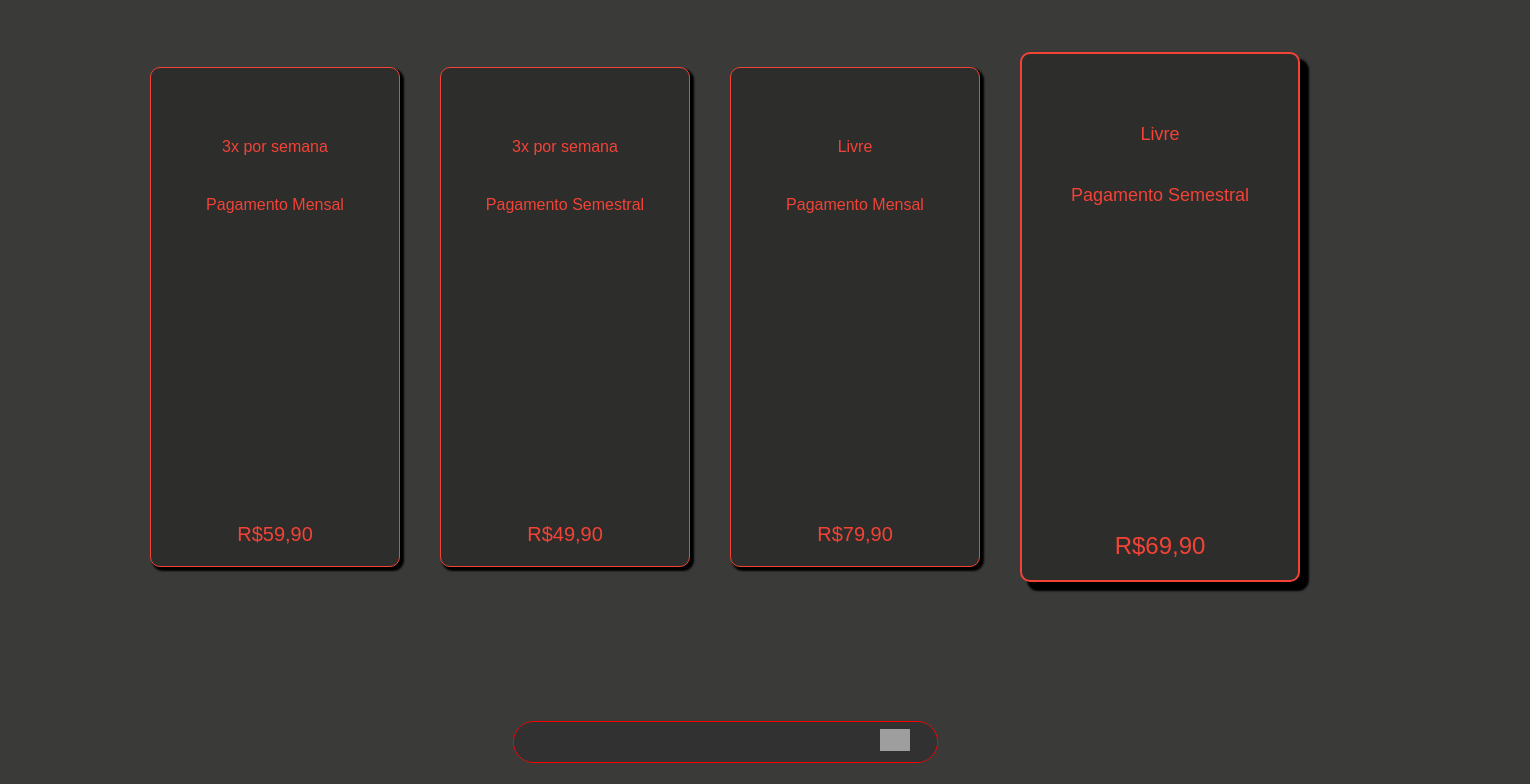
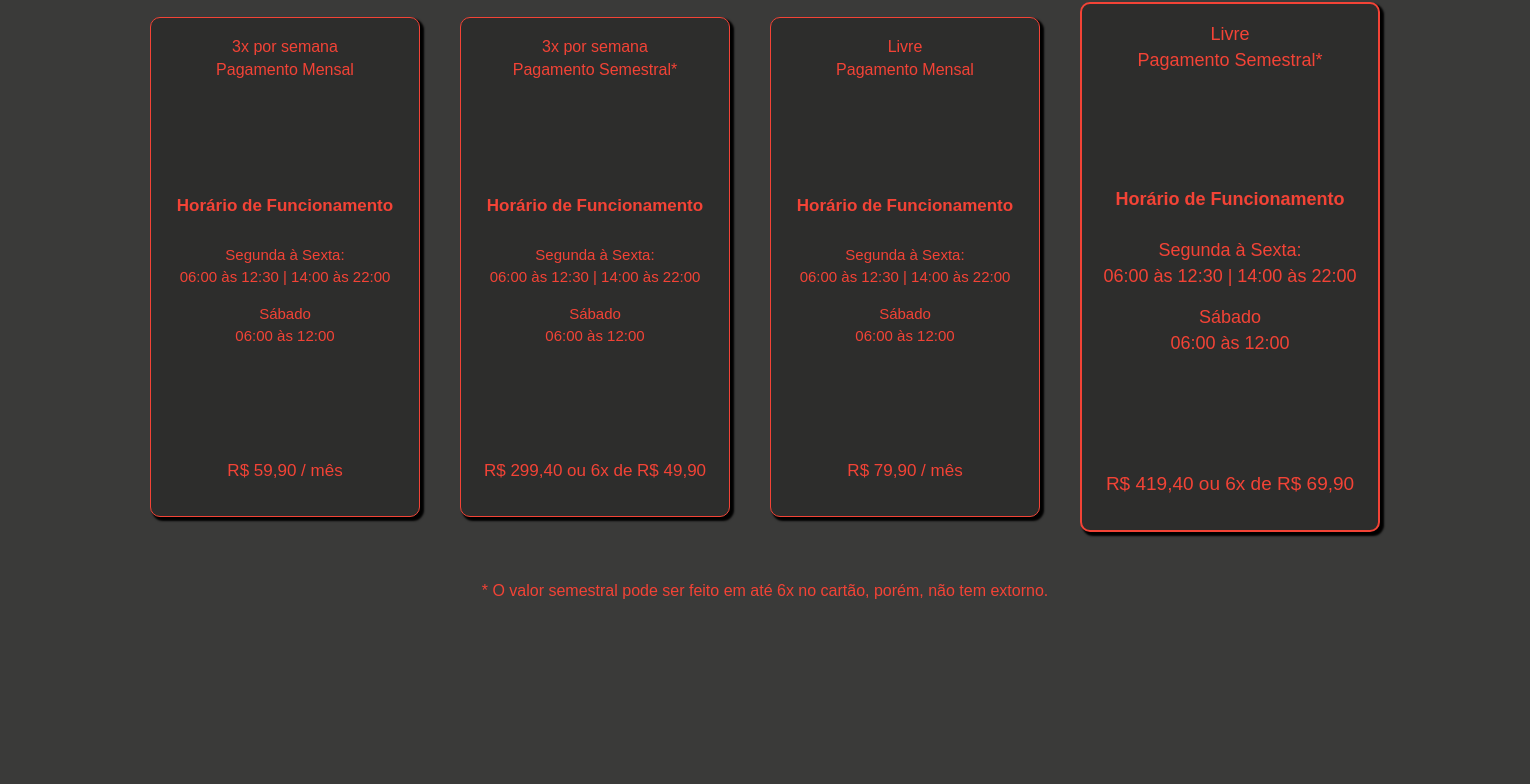
Before and after one commit to TalisDuarte007/academia-red-dragon3, a Next.js app: page / in a window 1280 px wide. Shown: the part 719-1503 px from the top of the page, 1530 px wide, since content can reach past the window. After the commit the page ends 1339 px from the top, so only its background shows below. Built offline with nearby package versions, Linux system fonts and the light colour scheme; grey boxes are pictures that could not be loaded.

Commit message:
iniciei o componente de planos

```diff
--- a/config.json
+++ b/config.json
@@ -1,6 +1,10 @@
 {
     "bg": "https://uploaddeimagens.com.br/images/004/193/227/original/logo.jpg?1669744876",
     "btn": "https://uploaddeimagens.com.br/images/004/193/329/original/haltere.png?1669747700",
+
+    "Textos":{
+        "avisoPagamentoSemestral": "* O valor semestral pode ser feito em até 6x no cartão, porém, não tem extorno."
+    },
 
     "botoes": {
         "instagram": {
@@ -25,23 +29,30 @@
         "3x mensal": {
             "nome": "3x por semana",
             "forma":"Pagamento Mensal",
-            "valor": "R$59,90"
+            "valor": "R$ 59,90 / mês"
 
         },
         "3x semestral": {
             "nome": "3x por semana",
-            "forma":"Pagamento Semestral",
-            "valor": "R$49,90"
+            "forma":"Pagamento Semestral*",
+            "valor": "R$ 299,40 ou 6x de R$ 49,90"
         },
         "Livre mensal": {
             "nome": "Livre",
             "forma":"Pagamento Mensal",
-            "valor": "R$79,90"
+            "valor": "R$ 79,90 / mês"
         },
         "Livre semestral": {
             "nome": "Livre",
-            "forma":"Pagamento Semestral",
-            "valor": "R$69,90"
+            "forma":"Pagamento Semestral*",
+            "valor": "R$ 419,40 ou 6x de R$ 69,90"
         }
+    },
+    "Horarios": {
+        "texto": "Horário de Funcionamento",
+        "semana": "Segunda à Sexta:",
+        "horarioSemana": "06:00 às 12:30 | 14:00 às 22:00",
+        "fimDeSemana": "Sábado",
+        "horarioFimDeSemana": "06:00 às 12:00"
     }
 }
--- a/pages/index.js
+++ b/pages/index.js
@@ -27,8 +27,8 @@ function HomePage() {
                 <Menu config={config} />
                 <StyledMainPage>
                     <Header/>
-                    <Planos config={config.Planos}/>
-                    <SearchBar />
+                    <Planos textos={config.Textos} horarios={config.Horarios} config={config.Planos}/>
+                    {/* <SearchBar /> */}
                     {/* <Timeline exercicios={exercicios}/> */}
                 </StyledMainPage>
 
--- a/src/components/planos/index.js
+++ b/src/components/planos/index.js
@@ -10,24 +10,29 @@ const StyledPlanos = styled.div`
     margin-top: 50px;
     background-color: #3a3a39; // #414343;
     padding: 20px 150px;
-
     p{
         font-size: 40px;
         color: #f34336;
         font-weight: 500;
     }
-    div{
+    .boxPlanos{
         display: flex;
         justify-content: space-between;
         margin-top: 50px;
         gap: 40px;
         align-items: center;
     }
+    .aviso-pagamento--semestral{
+        color: #f34336;
+        margin-top: 50px;
+    }
     .cardPlanos{
+        display: flex;
         flex-direction: column;
         background-color: #2d2d2c;
         box-shadow: 3px 3px 2px 1px black;
-        width: 250px;
+        justify-content: space-between;
+        width: 270px;
         height: 500px;
         border: 0.8px solid #f34336;
         border-radius: 10px;
@@ -39,28 +44,48 @@ const StyledPlanos = styled.div`
             display: flex;
             flex-direction: column;
             align-items: center;
+            gap: 5px;
         }
 
         span{
             color: #f34336;
-            font-size: 16px;
         }
         .preco{
-            font-size: 20px;
+            font-size: 17px;
+            margin-bottom: 15px;
+        }
+        .box-horarios--academia{
+            font-size: 15px;
+        }
+        .titulo-box--horarios{
+            font-size: 17px;
+            font-weight: 600;
+            margin-bottom: 10px;
+        }
+        .dias-box--horarios{
+            margin-top: 15px;
+        }
+        .horarios-box--horarios{
+            font-size: 15px;
         }
     }
     .cardPlanos:last-child{
-        width: 280px;
+        width: 300px;
         height: 530px;
         border: 2px solid #f34336;
-        box-shadow: 8px 8px 2px 1px black;
+        box-shadow: px px 2px 1px black;
+        div{
+            display: flex;
+            flex-direction: column;
+
+        }
 
         span{
             font-size: 18px;
         }
 
         .preco{
-            font-size: 24px;
+            font-size: 19px;
             font-weight: 500;
         }
     }
@@ -73,7 +98,7 @@ export default function Planos(props) {
     return(
          <StyledPlanos key={planos}>
              <p>Planos de Musculação</p>
-             <div>
+             <div className="boxPlanos">
                 {planos.map((plano) => {
                     const propsPlanos = props.config[plano]
                     const propsPlanosKey = props.config[plano].nome + props.config[plano].forma
@@ -84,13 +109,22 @@ export default function Planos(props) {
                                 <span>{propsPlanos.forma}</span>
                             </div>
                             <div>
+                                <span className="box-horarios--academia titulo-box--horarios">{props.horarios.texto}</span>
+                                <span className="box-horarios--academia dias-box--horarios">{props.horarios.semana}</span>
+                                <span className="box-horarios--academia horarios-box--horarios">{props.horarios.horarioSemana}</span>
+                                <span className="box-horarios--academia dias-box--horarios">{props.horarios.fimDeSemana}</span>
+                                <span className="box-horarios--academia horarios-box--horarios">{props.horarios.horarioFimDeSemana}</span>
+                            </div>
+                            <div>
                                 <span className="preco">{propsPlanos.valor}</span>
                             </div>
 
                         </div>
                     )
                 })}
+
             </div>
+            <span className="aviso-pagamento--semestral">{props.textos.avisoPagamentoSemestral}</span>
          </StyledPlanos>
     );
 }
```
